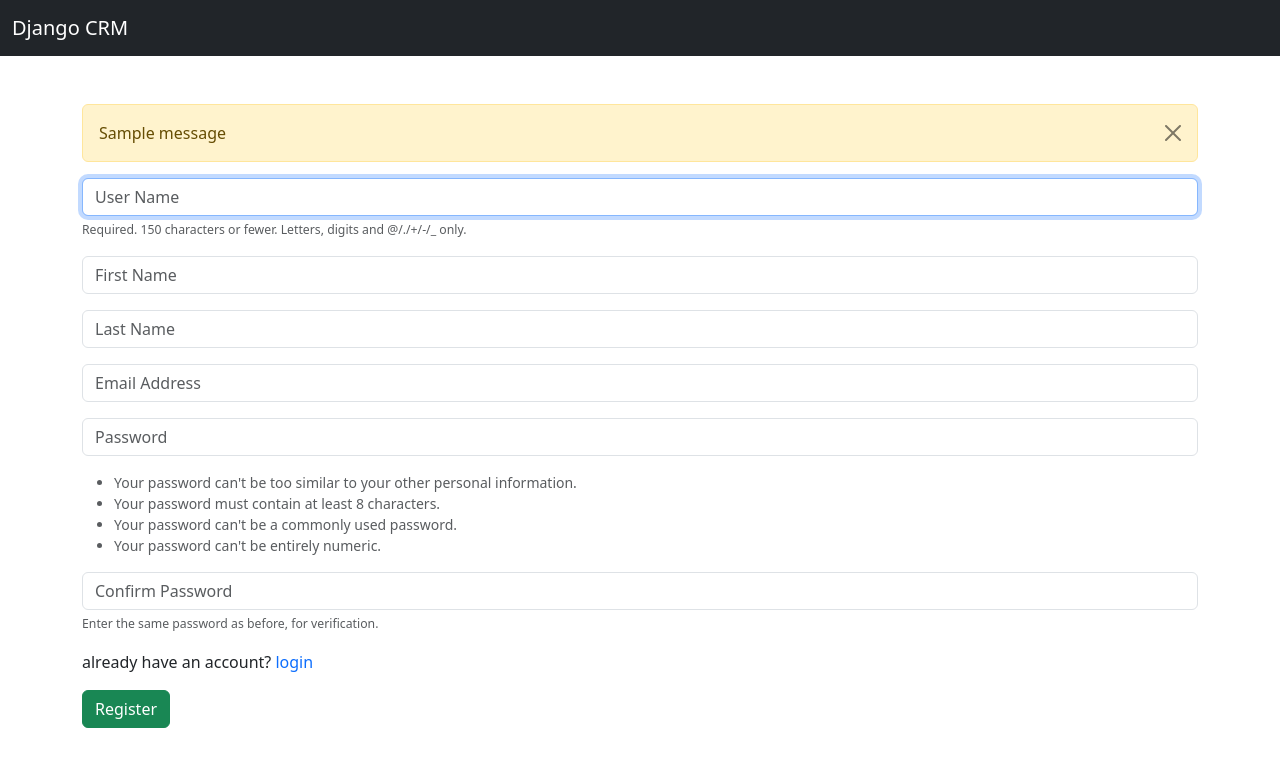
After one commit to AkantaRaii/Django-CRM, a Django app: page /register in a window 1280 px wide. The commit adds this page. Shown: the top 767 px of the page. Run offline with Django 5.2, Linux system fonts and the light colour scheme; tables that the repository leaves empty hold one stand-in row (values such as "Sample post"); one stand-in notice (Sample message) is shown.

Commit message:
register feature

```diff
--- /dev/null
+++ b/website/forms.py
@@ -0,0 +1,38 @@
+from django.contrib.auth.forms import UserCreationForm
+from django import forms
+from django.contrib.auth.models import User
+
+class signupform(UserCreationForm):
+	email = forms.EmailField(label="", widget=forms.TextInput(attrs={'class':'form-control', 'placeholder':'Email Address'}))
+	first_name = forms.CharField(label="", max_length=100, widget=forms.TextInput(attrs={'class':'form-control', 'placeholder':'First Name'}))
+	last_name = forms.CharField(label="", max_length=100, widget=forms.TextInput(attrs={'class':'form-control', 'placeholder':'Last Name'}))
+
+
+	class Meta:
+		model = User
+		fields = ('username', 'first_name', 'last_name', 'email', 'password1', 'password2')
+
+
+	def __init__(self, *args, **kwargs):
+		super(signupform, self).__init__(*args, **kwargs)
+
+		self.fields['username'].widget.attrs['class'] = 'form-control'
+		self.fields['username'].widget.attrs['placeholder'] = 'User Name'
+		self.fields['username'].label = ''
+		self.fields['username'].help_text = '<span class="form-text text-muted"><small>Required. 150 characters or fewer. Letters, digits and @/./+/-/_ only.</small></span>'
+
+		self.fields['password1'].widget.attrs['class'] = 'form-control'
+		self.fields['password1'].widget.attrs['placeholder'] = 'Password'
+		self.fields['password1'].label = ''
+		self.fields['password1'].help_text = '<ul class="form-text text-muted small"><li>Your password can\'t be too similar to your other personal information.</li><li>Your password must contain at least 8 characters.</li><li>Your password can\'t be a commonly used password.</li><li>Your password can\'t be entirely numeric.</li></ul>'
+
+		self.fields['password2'].widget.attrs['class'] = 'form-control'
+		self.fields['password2'].widget.attrs['placeholder'] = 'Confirm Password'
+		self.fields['password2'].label = ''
+		self.fields['password2'].help_text = '<span class="form-text text-muted"><small>Enter the same password as before, for verification.</small></span>'
+
+
+
+
+
+# Create Add Record Form
--- a/website/templates/base.html
+++ b/website/templates/base.html
@@ -9,6 +9,17 @@
   <body>
     {% include 'navbar.html'%}
     <div class="container">
+      <br>
+      <br>
+      {% if messages %}
+      {% for message in messages %}
+      <div class="alert alert-warning alert-dismissible fade show" role="alert">
+        {{ message }}
+        <button type="button" class="btn-close" data-bs-dismiss="alert" aria-label="Close"></button>
+      </div>
+      {% endfor %}
+      {% endif %}
+
     {% block content%}
     {% endblock %}
     </div>
--- a/website/templates/home.html
+++ b/website/templates/home.html
@@ -15,6 +15,8 @@
             </div>
             <br>
             <button type="submit" class="btn btn-success">login</button>
+            <p> don't have account yet? <a class="link-offset-2 link-offset-3-hover link-underline link-underline-opacity-0 link-underline-opacity-75-hover"
+                href="{% url 'register' %}">register</a></p>
         </form>
     </div>
 {% endif %}
--- a/website/templates/navbar.html
+++ b/website/templates/navbar.html
@@ -7,11 +7,11 @@
       <div class="collapse navbar-collapse" id="navbarSupportedContent">
 
         <ul class="navbar-nav me-auto mb-2 mb-lg-0">
-
+          {% if user.is_authenticated%}
           <li class="nav-item">
             <a class="nav-link" href="{% url 'logout' %}">logout</a>
           </li>
-
+          {% endif %}
         </ul>
 
       </div>
--- /dev/null
+++ b/website/templates/register.html
@@ -0,0 +1,24 @@
+{% extends 'base.html' %}
+{% block content %}
+<form action="" method="post">
+    {% csrf_token %}
+    {% if form.errors %}
+			<div class="alert alert-warning alert-dismissible fade show" role="alert">
+			  Your Form Has Errors
+			  {% for field in form %}
+			  	{% if field.errors %}
+			  		{{ field.errors }}
+			  	{% endif %}
+			  {% endfor %}
+			  <button type="button" class="btn-close" data-bs-dismiss="alert" aria-label="Close"></button>
+			</div>
+		{% endif %}
+    {{ form.as_p }}
+    <p> already have an account? <a class="link-offset-2 link-offset-3-hover link-underline link-underline-opacity-0 link-underline-opacity-75-hover"
+        href="{% url 'home' %}">login</a></p>
+    <button type="submit" class="btn btn-success">Register</button>
+    </div>
+
+</form>
+
+{% endblock %}
--- a/website/urls.py
+++ b/website/urls.py
@@ -2,5 +2,6 @@ from django.urls import path
 from . import views
 urlpatterns=[
     path('',views.home,name='home'),
-    path('logout/',views.logout_user,name='logout')
+    path('logout/',views.logout_user,name='logout'),
+    path('register',views.register_user,name='register'),
 ]
--- a/website/views.py
+++ b/website/views.py
@@ -1,6 +1,7 @@
 from django.shortcuts import render,redirect
 from django.contrib.auth import authenticate, login, logout
 from django.contrib import messages
+from .forms import signupform
 # Create your views here.
 def home(request):
     if request.method =='POST':
@@ -9,7 +10,7 @@ def home(request):
         user=authenticate(request,username=us,password=pw)
         if user:
             login(request,user)
-            messages.success(request,"Logged in successfully")
+            messages.success(request,'Logged in successfully')
             return redirect('home')
         else:
             messages.success(request,"username or password didnt match!!")
@@ -20,3 +21,20 @@ def logout_user(request):
     logout(request)
     messages.success(request,"logged out")
     return redirect('home')
+
+def register_user(request):
+    if request.method=='POST':
+        form=signupform(request.POST)
+        if form.is_valid():
+            form.save()
+			# Authenticate and login
+            username = form.cleaned_data['username']
+            passW = form.cleaned_data['password1']
+            # user = authenticate(username=username, password=passW)
+            # login(request, user)
+            messages.success(request, "You Have Successfully Registered! Welcome!")
+            return redirect('home')
+    else:
+        form=signupform()
+        return render(request,'register.html',{'form':form})
+    return render(request,'register.html',{'form':form})
```
